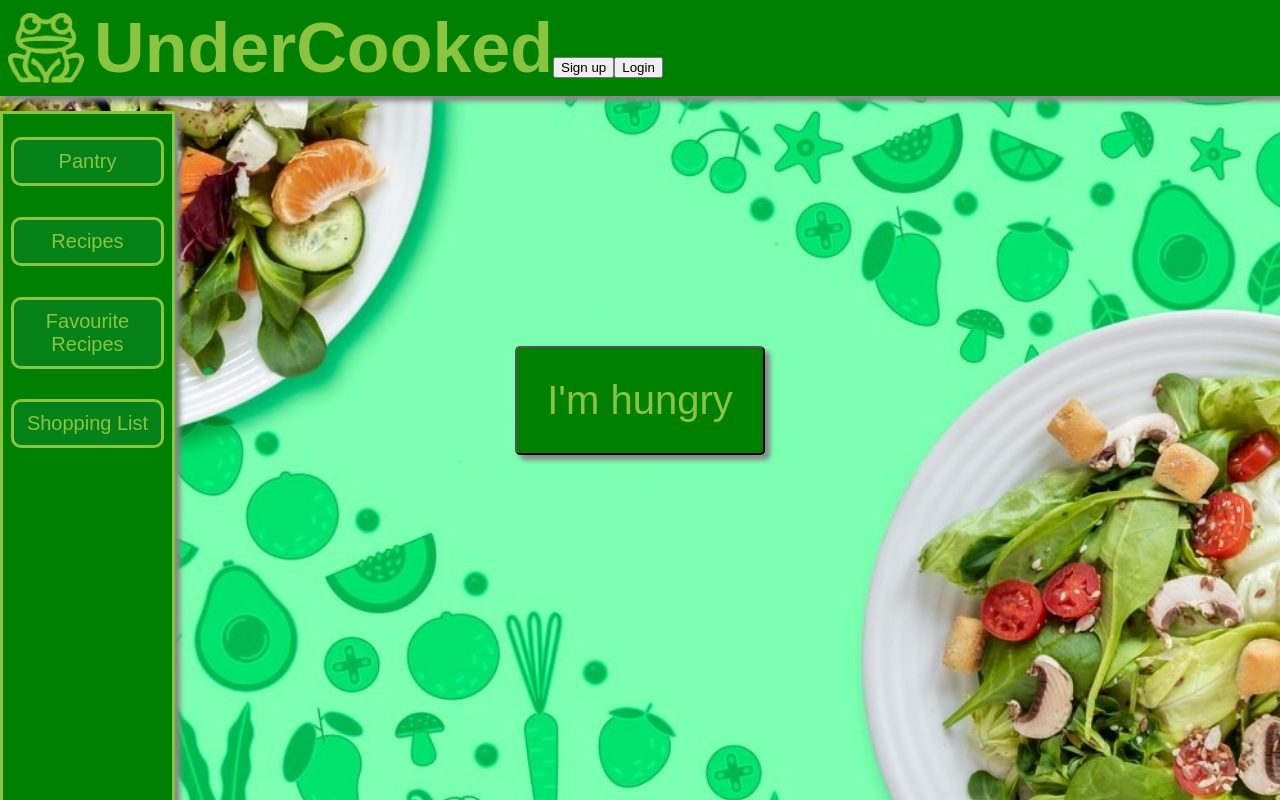
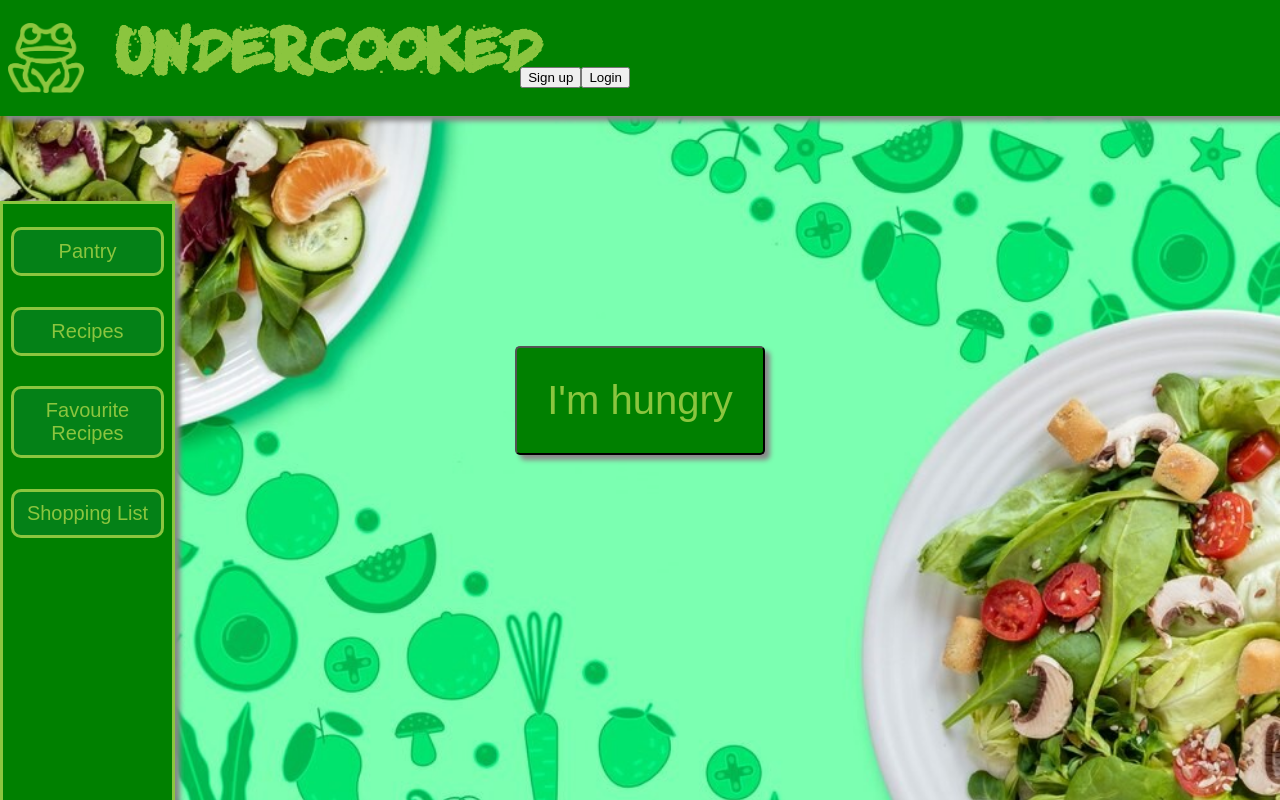
Before and after one commit to BathoBence/undercooked_frontend, a React (Vite) app in the folder undercooked/: page / in a window 1280 px wide. Built offline with nearby package versions, Linux system fonts and the light colour scheme.

Commit message:
change title font style

```diff
--- a/undercooked/src/Pages/Layout/Layout.css
+++ b/undercooked/src/Pages/Layout/Layout.css
@@ -1,3 +1,8 @@
+@font-face {
+  font-family: chalk;
+  src: url("../../Font/Right_Chalk.ttf");
+}
+
 nav {
   margin: 0;
   padding: 0;
@@ -32,3 +37,9 @@ a{
   text-decoration: none;
   font-family:Arial, Helvetica, sans-serif
 }
+
+.title{
+  font-family: chalk;
+  font-size: 50px;
+  margin: 5%;
+}
--- a/undercooked/src/Pages/Layout/Layout.jsx
+++ b/undercooked/src/Pages/Layout/Layout.jsx
@@ -7,7 +7,7 @@ const Layout = () => {
     <div className="Layout">
       <nav>
         <img src='./src/Images/frog.png'></img>
-        <Link to='/'>UnderCooked</Link>
+        <Link to='/'><h2 className="title">UNDERCOOKED</h2></Link>
         <Link to={`/register`}><button className="layoutbutton">Sign up</button></Link>
         <Link to={`/login`}><button className="layoutbutton">Login</button></Link>
       </nav>
--- a/undercooked/src/Pages/NavBar/NavBar.css
+++ b/undercooked/src/Pages/NavBar/NavBar.css
@@ -16,6 +16,7 @@
     background-color: green;
     box-shadow: 5px 5px 5px #888888;
     border: 3px solid #8BC53F;
+    margin-top: 7%;
   }
 
 
```
Also changed, not shown: undercooked/src/Font/Right_Chalk.ttf (added), undercooked/src/index.css (line endings or trailing spaces).
